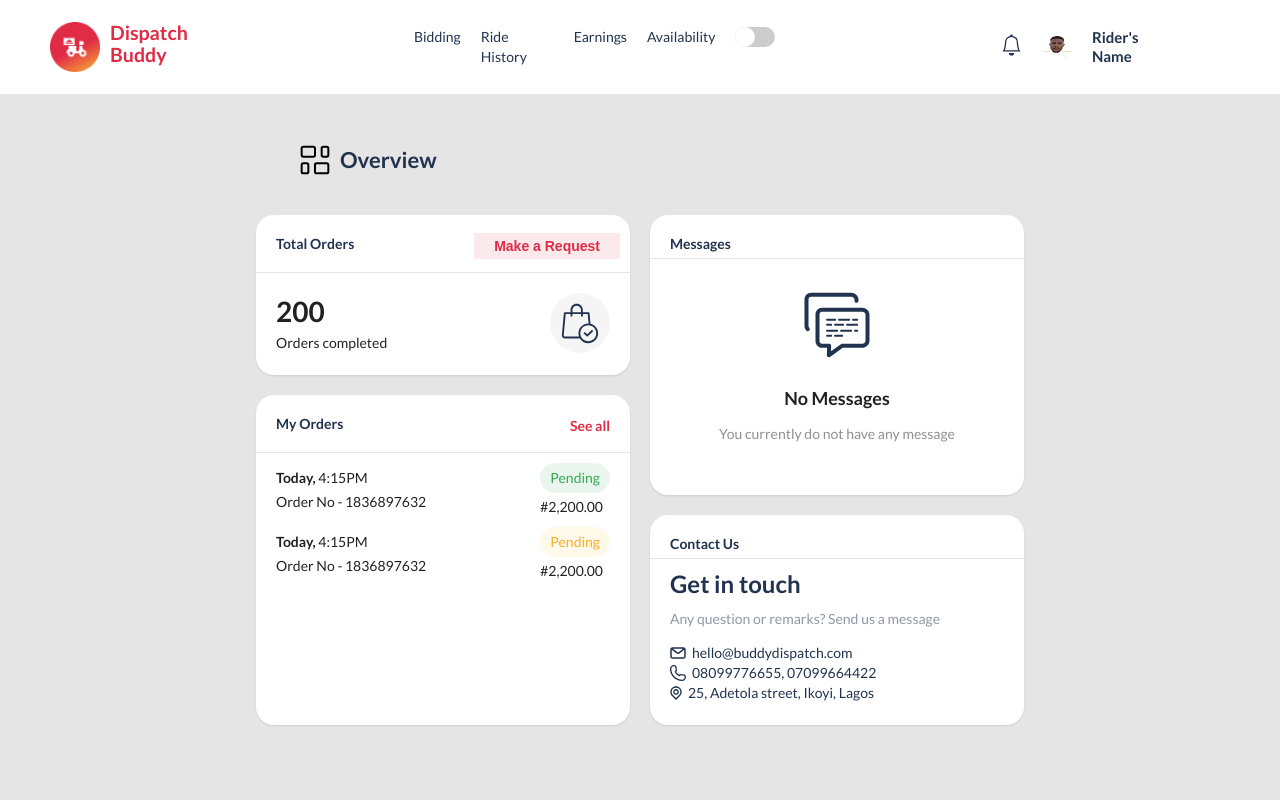
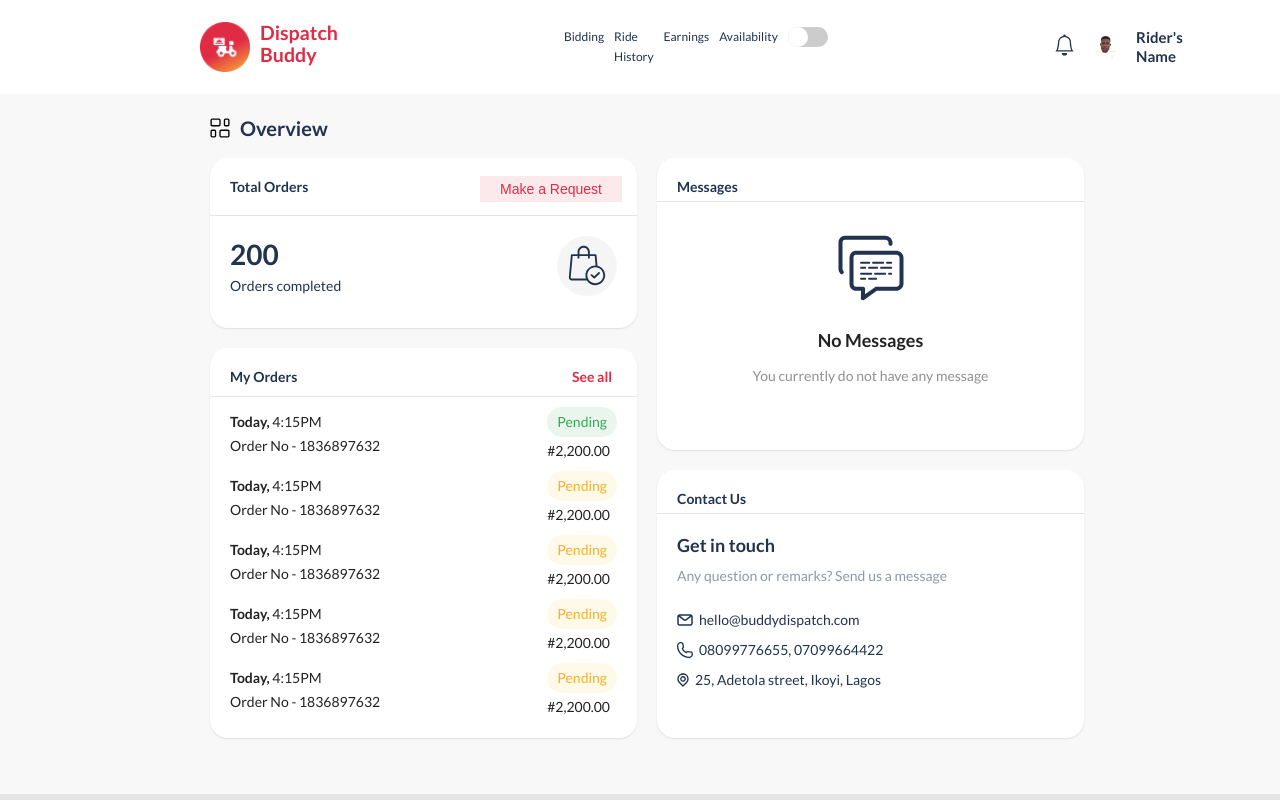
Before and after one commit to Afosbids/Dispatch-Buddy-Frontend, a React (Create React App) app: page /customerdashboard in a window 1280 px wide. Built offline with nearby package versions, Linux system fonts and the light colour scheme.

Commit message:
bugfix: fixed all corrections

```diff
--- a/src/components/AuthNavbar/style.css
+++ b/src/components/AuthNavbar/style.css
@@ -14,6 +14,7 @@
   }
 
 .auth-nav-left {
+    padding-left: 150px;
     display: flex;
     font-size: 1.4rem;
     /* width: 20%; */
@@ -52,17 +53,17 @@
 .navbar-links ul{
     text-decoration: none;
     display: flex;
-    gap: 20px;
+    gap: 10px;
 }
 
 .navbar-links ul li{
     list-style: none;
-    font-size: 14px;
-    /* font-weight: 700; */
+    font-size: 12px;
+    font-weight: 500;
 }
 
 .navbar-links ul li:hover{
-    font-weight: 700;
+    font-weight: 900;
     cursor:pointer;
 }
 
--- a/src/pages/CustomerDashboard/index.jsx
+++ b/src/pages/CustomerDashboard/index.jsx
@@ -13,7 +13,7 @@ const CustomerDashboard = () => {
       <AuthNavbar />
       <div className="cus-dash-body">
         <div className="customer-dashboard-overview">
-          <Overview />
+          <Overview className="overview-icon"/>
           <p>Overview</p>
         </div>
         <div className="customer-dashboard-container">
@@ -33,9 +33,11 @@ const CustomerDashboard = () => {
             </div>
           </div>
           <div className="cus-dash-box my-orders">
-            <div className="cus-dash-box-header">
-              <h3>My Orders</h3>
-              <p>See all</p>
+            <div
+              className="cus-dash-box-header"
+            >
+              <h3 style={{marginBottom:'5px'}}>My Orders</h3>
+              <p style={{marginBottom:'-5px'}}>See all</p>
             </div>
             <div>
               <div className="my-orders-body">
@@ -52,6 +54,42 @@ const CustomerDashboard = () => {
               </div>
             </div>
             <div>
+              <div className="my-orders-body">
+                <div className="my-orders-body-left">
+                  <p>
+                    <strong>Today, </strong> 4:15PM{" "}
+                  </p>
+                  <p className="my-orders-body-sec-p">Order No - 1836897632</p>
+                </div>
+                <div className="my-orders-body-right">
+                  <p className="order-status-pending">Pending</p>
+                  <p className="my-orders-body-sec-p">#2,200.00</p>
+                </div>
+              </div>
+              <div className="my-orders-body">
+                <div className="my-orders-body-left">
+                  <p>
+                    <strong>Today, </strong> 4:15PM{" "}
+                  </p>
+                  <p className="my-orders-body-sec-p">Order No - 1836897632</p>
+                </div>
+                <div className="my-orders-body-right">
+                  <p className="order-status-pending">Pending</p>
+                  <p className="my-orders-body-sec-p">#2,200.00</p>
+                </div>
+              </div>
+              <div className="my-orders-body">
+                <div className="my-orders-body-left">
+                  <p>
+                    <strong>Today, </strong> 4:15PM{" "}
+                  </p>
+                  <p className="my-orders-body-sec-p">Order No - 1836897632</p>
+                </div>
+                <div className="my-orders-body-right">
+                  <p className="order-status-pending">Pending</p>
+                  <p className="my-orders-body-sec-p">#2,200.00</p>
+                </div>
+              </div>
               <div className="my-orders-body">
                 <div className="my-orders-body-left">
                   <p>
@@ -83,7 +121,9 @@ const CustomerDashboard = () => {
             </div>
             <div className="contactus-body">
               <h2>Get in touch</h2>
-              <p className="blur-paragraph">Any question or remarks? Send us a message</p>
+              <p className="blur-paragraph">
+                Any question or remarks? Send us a message
+              </p>
               <div className="contactus-icon">
                 <Email className="icon" />
                 <p>hello@buddydispatch.com</p>
--- a/src/pages/CustomerDashboard/style.css
+++ b/src/pages/CustomerDashboard/style.css
@@ -1,33 +1,40 @@
 .cus-dash-body{
-    background: #E5E5E5;
-    height: 100%;
+    background: #F8F8F8;
+    height: 700px;
     width:  100%;
+    overflow: hidden;
 
+}
+
+.overview-icon{
+    width: 20px;
+    height: 20px;
 }
 
 .customer-dashboard-overview{
     display: flex;
     align-items: center;
     gap: 10px;
-    padding-left: 300px;
-    padding-top: 50px;
+    padding-left: 210px;
+    padding-top: 20px;
 }
 
 .customer-dashboard-overview p{
     color: #21334F;
-    font-size: 22px;
+    font-size: 20px;
     font-weight: 700;
 }
 
 .customer-dashboard-container{
     display: grid;
     gap: 20px;
-    height: 550px;
-    width: 60%;
-    margin: 0 auto;
-    padding-top: 40px;
+    height: 85%;
+    width: 80%;
+    margin-left: 210px;
+    padding-right: 150px;
+    padding-top: 15px;
     grid-template-columns: repeat(12, 1fr);
-    grid-template-rows: 160px;
+    grid-template-rows: 170px;
 
     grid-template-areas:
     "A A A A   A A B B   B B B B"
@@ -46,7 +53,6 @@
 
 .total-orders{
     grid-area: A;
-
 }
 
 
@@ -66,7 +72,7 @@
     display: flex;
     justify-content: space-between;
     align-items: center;
-    padding: 10px 10px 5px 20px;
+    padding: 10px 15px 5px 20px;
     border-bottom: 1px solid #E5E5E5;
     color: #21334F;
 }
@@ -74,6 +80,7 @@
 .cus-dash-box-header h3{
     padding-top: 10px;
     font-size: 14px;
+    font-weight: 700;
 }
 
 .cus-dash-box-header p{
@@ -88,7 +95,7 @@
     border: none;
     color: #E02B45;
     font-size: 14px;
-    font-weight: bold;
+    font-weight: 500;
     padding: 5px 20px;
     cursor: pointer;
 }
@@ -100,6 +107,7 @@
     padding-top: 20px;
     padding-left: 20px;
     padding-right: 20px;
+    color: #21334F;
 }
 
 .total-orders-body p{
@@ -162,7 +170,8 @@
 }
 
 .contactus-body h2{
-    padding-top: 10px;
+    padding-top: 20px;
+    font-size: 18px;
 }
 .blur-paragraph{
     margin-top: -5px;
@@ -174,6 +183,7 @@
 .contactus-icon{
     display: flex;
     align-items: center;
+    padding-top: 10px;
 }
 
 .contactus-icon p{
```
